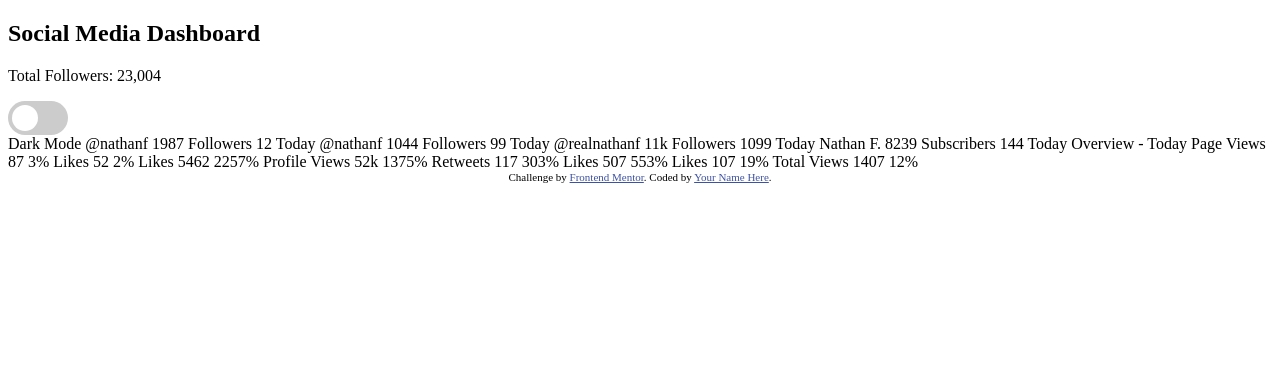
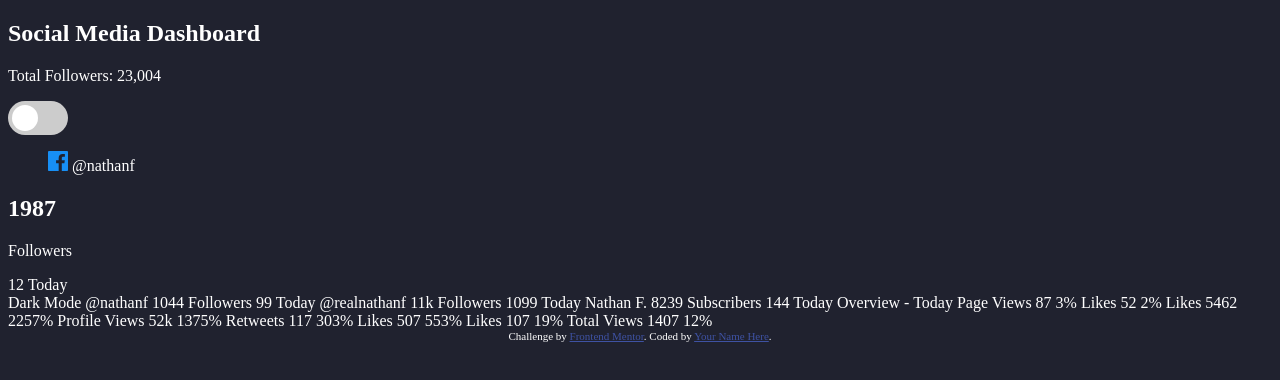
Before and after one commit to CarlosGerardo27/dashboard, a plain HTML site: page index.html in a window 1280 px wide. Drawn offline with Linux system fonts and the light colour scheme.

Commit message:
se agregan elementos a la primera seccion

```diff
--- a/estilos.scss
+++ b/estilos.scss
@@ -1,3 +1,8 @@
+body{
+    background-color: #20222f;
+    color: white;
+}
+
 
 /* Control deslizante / toggle switch */
 
--- a/index.html
+++ b/index.html
@@ -14,27 +14,40 @@
     .attribution a { color: hsl(228, 45%, 44%); }
   </style>
 </head>
-<body>
+<body class="dark-mode">
   <div class="wrapper">
     <section class="socialmedia">
+      <div class="header">
         <div class="title">
           <h1>Social Media Dashboard</h1>
           <p>Total Followers: 23,004</p>
         </div>
+        <div class="toggle">
           <label class="switch">
             <input type="checkbox">
             <span class="slider round"></span>
           </label>
+        </div>
+      </div>
+      <div class="data-container">
+        <figure>
+          <img src="images/icon-facebook.svg" alt="facebook">
+          <span>@nathanf</span>
+        </figure>
+        <h2>1987</h2>
+        <p>Followers</p>
+        <span>12 Today</span>
+      </div>
     </section>
   </div>
   Dark Mode
 
 
 
-  @nathanf
-  1987
-  Followers
-  12 Today
+
+
+
+
 
   @nathanf
   1044
```
Also changed, not shown: styles.css, 1 other file. Lines whose indentation alone changed are shown as unchanged.
